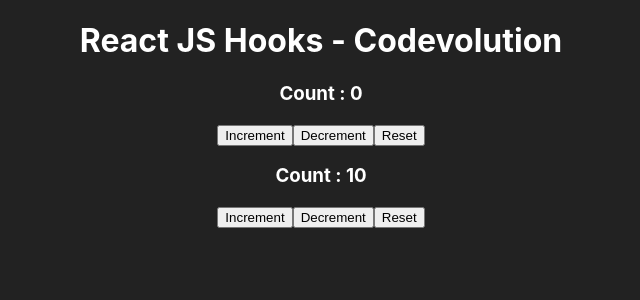
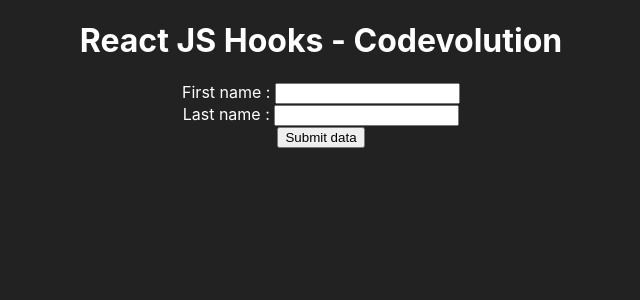
Before and after one commit to suman-saurabh-das/tutorial__react-js-hooks__codevolution, a React (Create React App) app: page / in a window 1280 px wide. Shown: the top 300 px of the page, without its empty margins (319-959 px from the left). Built offline with nearby package versions, Linux system fonts and the light colour scheme; the HTML template or start-up script is replaced by a standard one.

Commit message:
33 useInput Hook

```diff
--- a/src/App.js
+++ b/src/App.js
@@ -37,8 +37,9 @@
 // import HookTimer from './components/Section 04/26_HookTimer';
 // import DocTitle1 from './components/Section 04/28_DocTitle1';
 // import DocTitle2 from './components/Section 04/28_DocTitle2';
-import Counter1 from './components/Section 04/29_Counter1';
-import Counter2 from './components/Section 04/29_Counter2';
+// import Counter1 from './components/Section 04/29_Counter1';
+// import Counter2 from './components/Section 04/29_Counter2';
+import UserForm from './components/Section 04/30_UserForm';
 
 function App() {
   return (
@@ -105,8 +106,10 @@
         {/* <DocTitle1 /> */}
         {/* <DocTitle2 /> */}
 
-        <Counter1 />
-        <Counter2 />
+        {/* <Counter1 /> */}
+        {/* <Counter2 /> */}
+
+        <UserForm />
       </>
     </div>
   );
--- /dev/null
+++ b/src/components/Section 04/30_UserForm.js
@@ -0,0 +1,32 @@
+/* [33] useInput Custom hook */
+
+import React from 'react'
+import useInput from './hooks/useInput'
+
+function UserForm() {
+  const [firstName, bindFirstName, resetFirstName] = useInput("")
+  const [lastName, bindLastName, resetLastName] = useInput("")
+
+  const submitHandler = (e) => {
+    e.preventDefault()
+    alert(`Hi ${firstName} ${lastName}`)
+    resetFirstName()
+    resetLastName()
+  }
+
+  return (
+    <form onSubmit={submitHandler}>
+      <div>
+        <label htmlFor="firstName">First name : </label>
+        <input type="text" id="firstName" value={firstName} {...bindFirstName} />
+      </div>
+      <div>
+        <label htmlFor="firstName">Last name : </label>
+        <input type="text" id="lastName" value={lastName} {...bindLastName} />
+      </div>
+      <button type="Submit">Submit data</button>
+    </form>
+  )
+}
+
+export default UserForm
--- /dev/null
+++ b/src/components/Section 04/hooks/useInput.js
@@ -0,0 +1,21 @@
+/* [33] useInput Custom hook */
+
+import { useState } from 'react'
+
+function useInput(initialValue) {
+  const [value, setValue] = useState(initialValue)
+
+  const reset = () => {
+    setValue(initialValue)
+  }
+  const bind = {
+    value,
+    onChange: (e) => {
+      setValue(e.target.value)
+    }
+  }
+
+  return [value, bind, reset]
+}
+
+export default useInput
```
Also changed, not shown: 1 other file (tests, documents, lock files or other folders).
